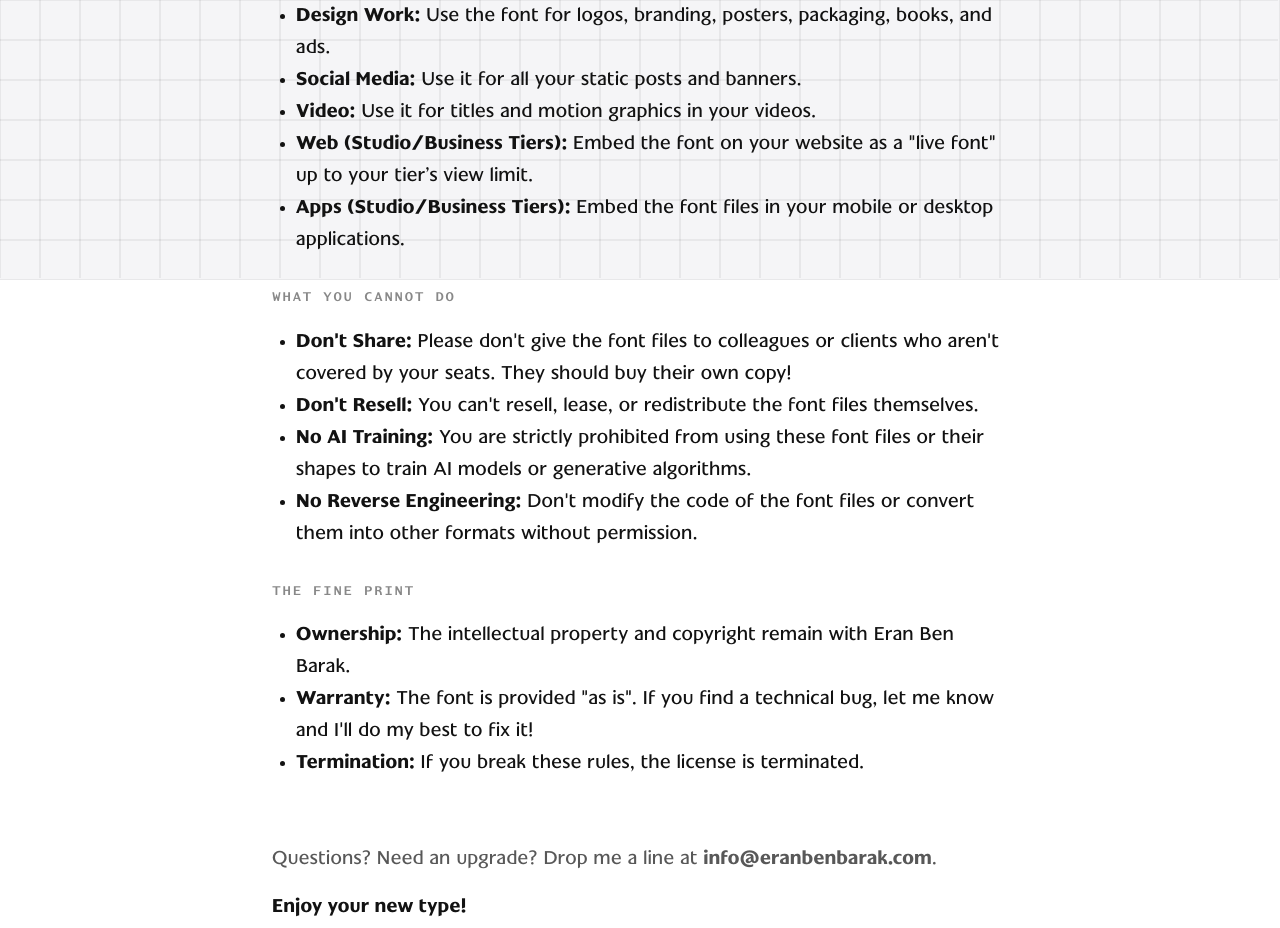
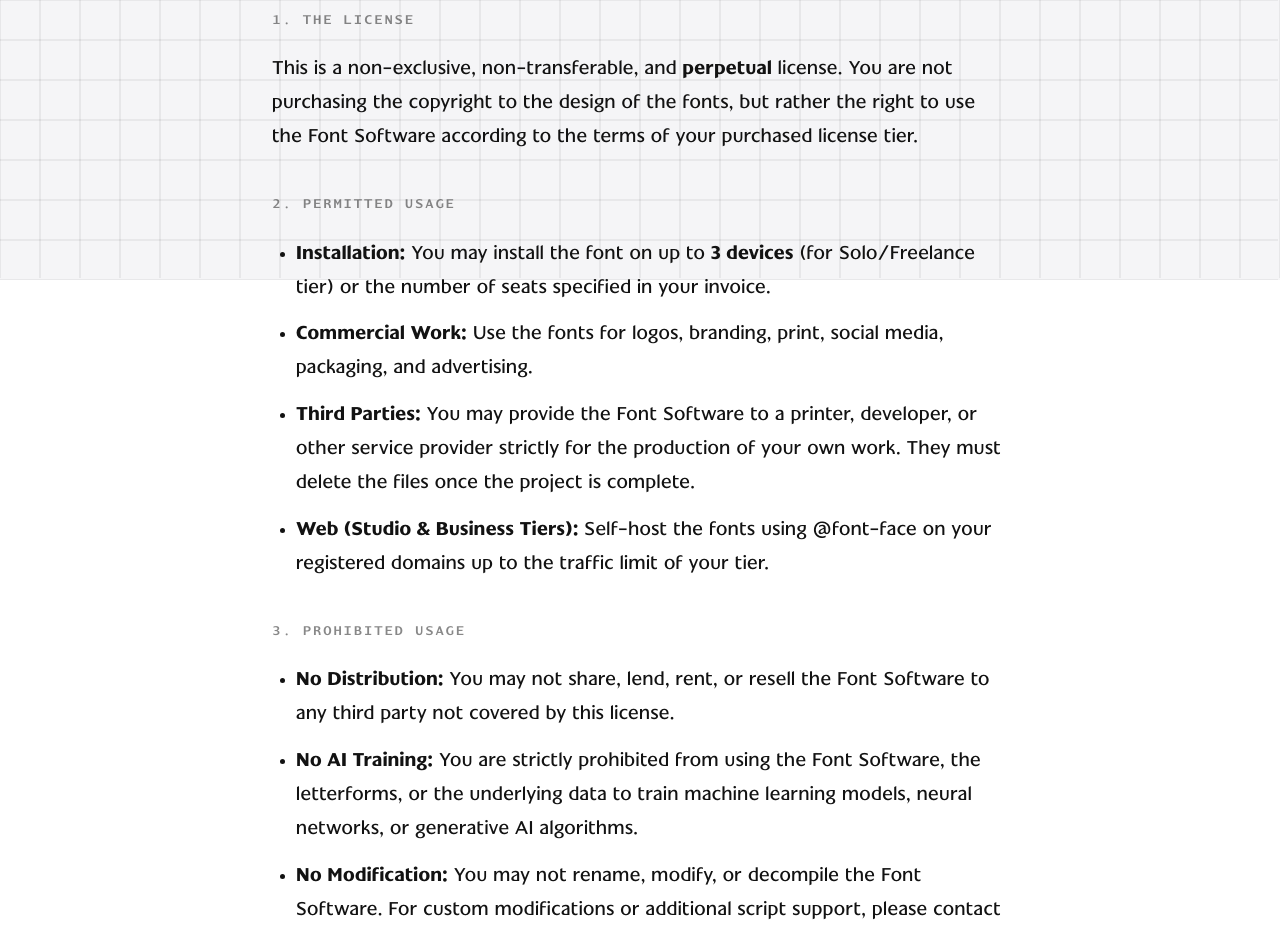
Before and after one commit to eran-ben-barak/eran-ben-barak.github.io, a Next.js app: page /legal/font-license in a window 1280 px wide. Shown: the part 520-1448 px from the top of the page. Built offline with nearby package versions, Linux system fonts and the light colour scheme.

Commit message:
Update page.tsx

```diff
--- a/app/legal/font-license/page.tsx
+++ b/app/legal/font-license/page.tsx
@@ -16,52 +16,58 @@ export default function LicensePage() {
 
 function LicenseContent() {
   return (
-    <article className="text-editorial" style={{ lineHeight: "1.6" }}>
+    <article className="text-editorial" style={{ lineHeight: "1.7" }}>
       <h1 className="page-title" style={{ fontSize: "2.5rem", marginBottom: "3rem" }}>Font License Agreement (EULA)</h1>
 
-      <p style={{ marginBottom: "2rem" }}>
-        Hey! Thanks for choosing a font from <strong>Eran Ben Barak</strong>. This agreement is simple, friendly, and binding.
-        It gives you the right to use the font while protecting the work that went into it.
+      <p style={{ marginBottom: "2.5rem" }}>
+        This End User License Agreement (EULA) is a legal agreement between you and <strong>Eran Ben Barak</strong>.
+        By downloading, installing, or using the Font Software, you confirm that you have read, understood, and agree to be bound by the terms of this agreement.
       </p>
 
-      <section style={{ marginBottom: "2rem" }}>
-        <h2 className="text-meta" style={{ marginBottom: "1rem", opacity: 0.5 }}>What You CAN Do</h2>
-        <ul style={{ paddingInlineStart: "1.5rem" }}>
-          <li><strong>Design Work:</strong> Use the font for logos, branding, posters, packaging, books, and ads.</li>
-          <li><strong>Social Media:</strong> Use it for all your static posts and banners.</li>
-          <li><strong>Video:</strong> Use it for titles and motion graphics in your videos.</li>
-          <li><strong>Web (Studio/Business Tiers):</strong> Embed the font on your website as a "live font" up to your tier’s view limit.</li>
-          <li><strong>Apps (Studio/Business Tiers):</strong> Embed the font files in your mobile or desktop applications.</li>
+      <section style={{ marginBottom: "2.5rem" }}>
+        <h2 className="text-meta" style={{ marginBottom: "1.2rem", opacity: 0.5 }}>1. The License</h2>
+        <p>
+          This is a non-exclusive, non-transferable, and <strong>perpetual</strong> license. You are not purchasing the copyright to the design of the fonts, but rather the right to use the Font Software according to the terms of your purchased license tier.
+        </p>
+      </section>
+
+      <section style={{ marginBottom: "2.5rem" }}>
+        <h2 className="text-meta" style={{ marginBottom: "1.2rem", opacity: 0.5 }}>2. Permitted Usage</h2>
+        <ul style={{ paddingInlineStart: "1.5rem", display: "flex", flexDirection: "column", gap: "0.8rem" }}>
+          <li><strong>Installation:</strong> You may install the font on up to <strong>3 devices</strong> (for Solo/Freelance tier) or the number of seats specified in your invoice.</li>
+          <li><strong>Commercial Work:</strong> Use the fonts for logos, branding, print, social media, packaging, and advertising.</li>
+          <li><strong>Third Parties:</strong> You may provide the Font Software to a printer, developer, or other service provider strictly for the production of your own work. They must delete the files once the project is complete.</li>
+          <li><strong>Web (Studio & Business Tiers):</strong> Self-host the fonts using @font-face on your registered domains up to the traffic limit of your tier.</li>
         </ul>
       </section>
 
-      <section style={{ marginBottom: "2rem" }}>
-        <h2 className="text-meta" style={{ marginBottom: "1rem", opacity: 0.5 }}>What You CANNOT Do</h2>
-        <ul style={{ paddingInlineStart: "1.5rem" }}>
-          <li><strong>Don't Share:</strong> Please don't give the font files to colleagues or clients who aren't covered by your seats. They should buy their own copy!</li>
-          <li><strong>Don't Resell:</strong> You can't resell, lease, or redistribute the font files themselves.</li>
-          <li><strong>No AI Training:</strong> You are strictly prohibited from using these font files or their shapes to train AI models or generative algorithms.</li>
-          <li><strong>No Reverse Engineering:</strong> Don't modify the code of the font files or convert them into other formats without permission.</li>
+      <section style={{ marginBottom: "2.5rem" }}>
+        <h2 className="text-meta" style={{ marginBottom: "1.2rem", opacity: 0.5 }}>3. Prohibited Usage</h2>
+        <ul style={{ paddingInlineStart: "1.5rem", display: "flex", flexDirection: "column", gap: "0.8rem" }}>
+          <li><strong>No Distribution:</strong> You may not share, lend, rent, or resell the Font Software to any third party not covered by this license.</li>
+          <li><strong>No AI Training:</strong> You are strictly prohibited from using the Font Software, the letterforms, or the underlying data to train machine learning models, neural networks, or generative AI algorithms.</li>
+          <li><strong>No Modification:</strong> You may not rename, modify, or decompile the Font Software. For custom modifications or additional script support, please contact the foundry.</li>
         </ul>
       </section>
 
-      <section style={{ marginBottom: "2rem" }}>
-        <h2 className="text-meta" style={{ marginBottom: "1rem", opacity: 0.5 }}>The Fine Print</h2>
-        <ul style={{ paddingInlineStart: "1.5rem" }}>
-          <li><strong>Ownership:</strong> The intellectual property and copyright remain with Eran Ben Barak.</li>
-          <li><strong>Warranty:</strong> The font is provided "as is". If you find a technical bug, let me know and I'll do my best to fix it!</li>
-          <li><strong>Termination:</strong> If you break these rules, the license is terminated.</li>
+      <section style={{ marginBottom: "2.5rem" }}>
+        <h2 className="text-meta" style={{ marginBottom: "1.2rem", opacity: 0.5 }}>4. Ownership & Liability</h2>
+        <ul style={{ paddingInlineStart: "1.5rem", display: "flex", flexDirection: "column", gap: "0.8rem" }}>
+          <li><strong>Intellectual Property:</strong> Eran Ben Barak retains all rights, titles, and intellectual property in the Font Software.</li>
+          <li><strong>Disclaimer:</strong> The Font Software is provided "as is" without warranty of any kind. Licensor is not liable for any damages resulting from the use of the software.</li>
+          <li><strong>Jurisdiction:</strong> This agreement is governed by the laws of <strong>Israel</strong>.</li>
         </ul>
       </section>
 
-      <p style={{ marginTop: "4rem", opacity: 0.7 }}>
-        Questions? Need an upgrade? Drop me a line at <strong>info@eranbenbarak.com</strong>.
-      </p>
-
-      <p style={{ marginTop: "1rem" }}>
-        <strong>Enjoy your new type!</strong><br />
-        Eran Ben Barak
-      </p>
+      <div style={{ marginTop: "5rem", borderTop: "1.5px solid var(--border-color)", paddingTop: "2rem" }}>
+        <p style={{ opacity: 0.7 }}>
+          Questions or need a license upgrade? Please contact <strong>info@eranbenbarak.com</strong>.
+        </p>
+        <p style={{ marginTop: "1.5rem", fontWeight: 500 }}>
+          Enjoy your new type!<br />
+          Eran Ben Barak
+        </p>
+      </div>
     </article>
   );
 }
```
